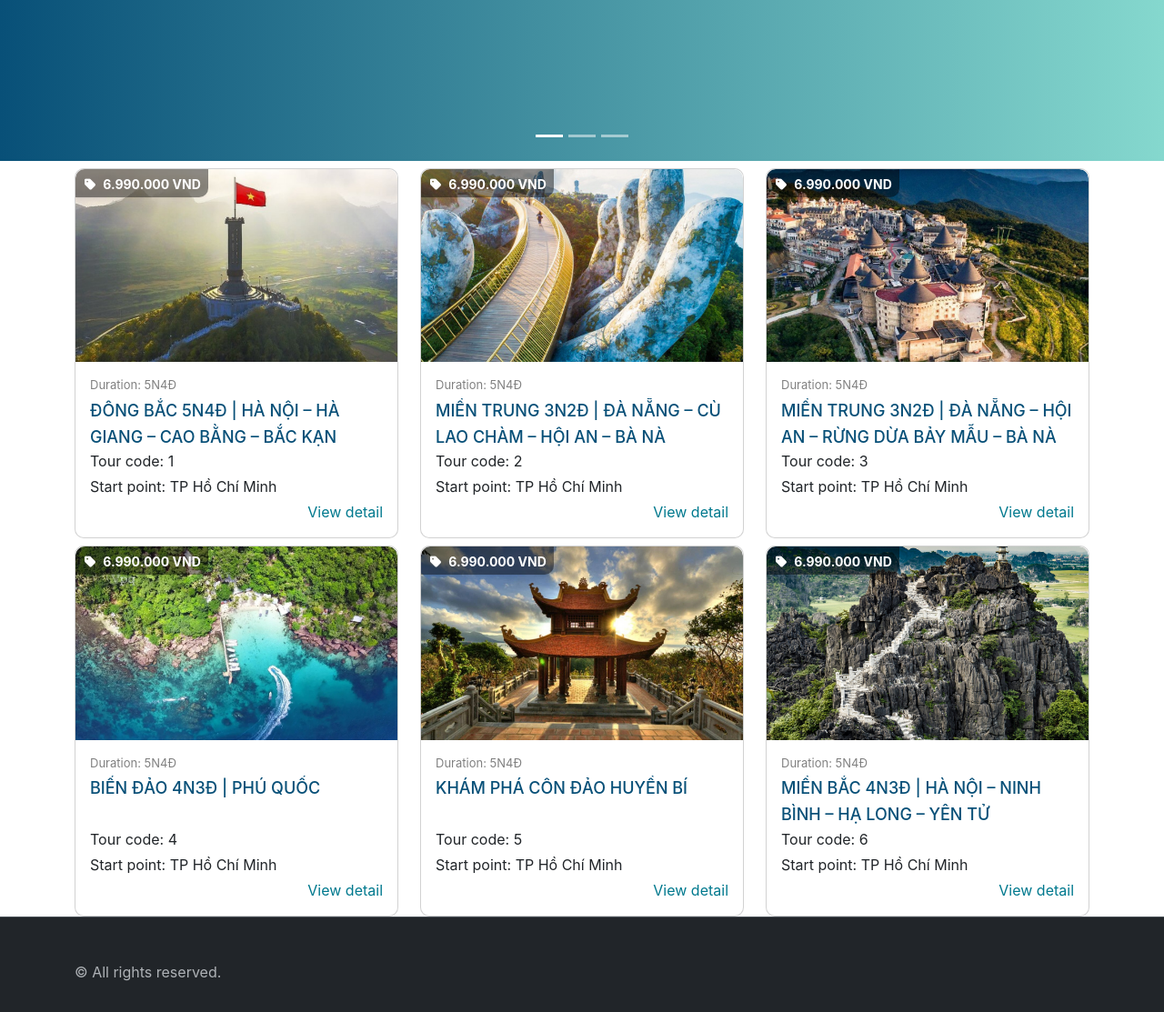
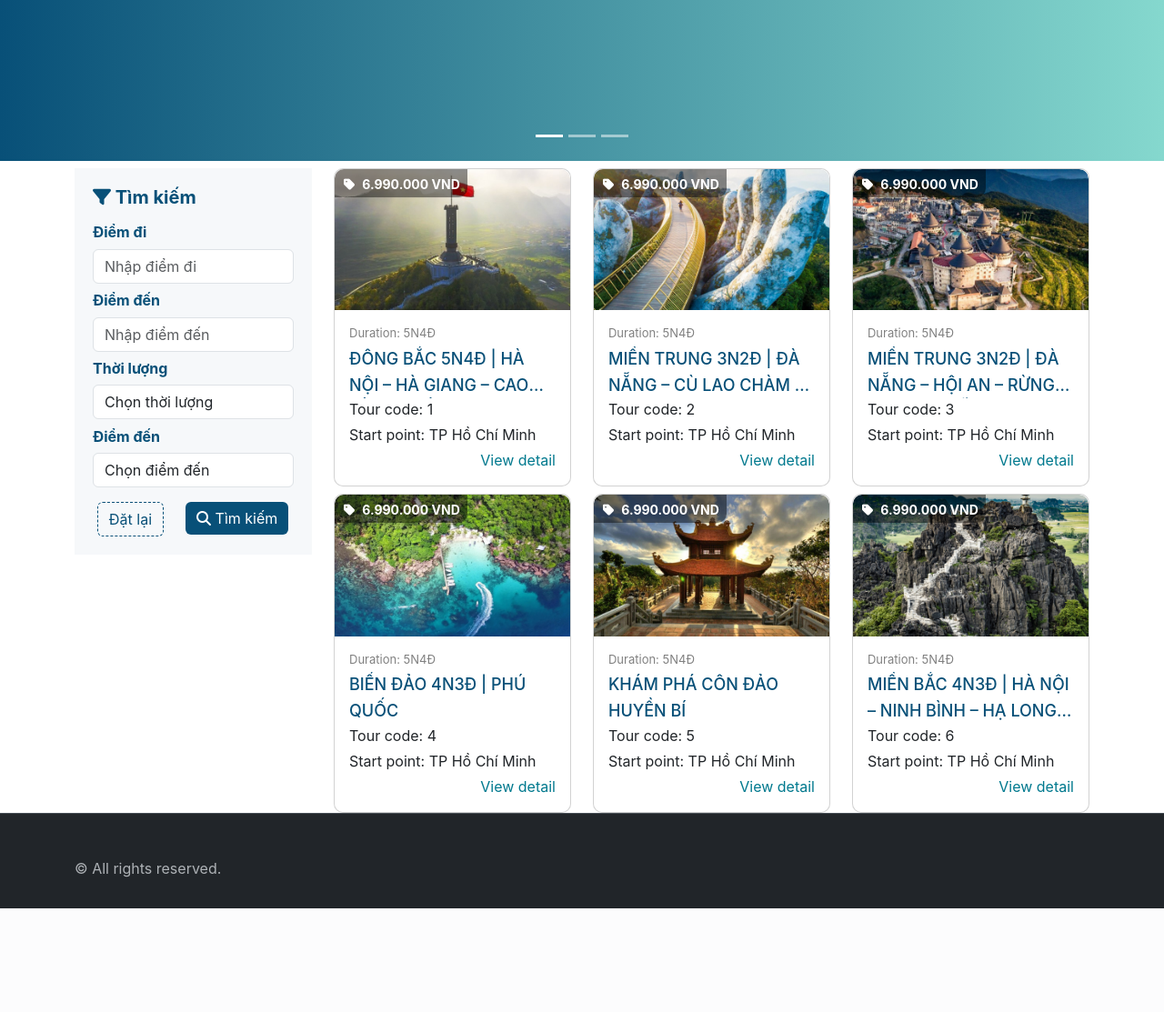
Before and after one commit to khanhvn3103/Tour_management, a PHP site: page / in a window 1280 px wide. Shown: the part 623-1736 px from the top of the page at 91% size. After the commit the page ends 1622 px from the top, so only its background shows below. Run offline with PHP 8.4, Linux system fonts and the light colour scheme; some libraries are stand-ins or nearby versions.

Commit message:
Add filter tourse

```diff
--- a/asset/css/all.css
+++ b/asset/css/all.css
@@ -8,6 +8,7 @@
     --color-primary: rgba(8, 80, 120, 1);
     --color-link: rgb(0, 121, 142);
     --color-link-hover: rgb(0, 148, 176);
+    --background-light: #f6f8fa;
 }
 
 body {
@@ -32,3 +33,11 @@ a{
 a:hover{
     color: var(--color-link-hover) !important;
 }
+
+.primary-color{
+    color: var(--color-primary) !important;
+}
+
+.font-weight-bold{
+    font-weight: bold !important;
+}
--- a/asset/css/boostrap_custome.css
+++ b/asset/css/boostrap_custome.css
@@ -26,3 +26,9 @@
 .card p{
     margin-bottom: .25rem !important;
 }
+
+.btn-dashed{
+    font-weight: var(--bs-btn-font-weight) !important;
+    color: var(--color-primary) !important;
+    border: 1px dashed var(--color-primary) !important;
+}
--- a/asset/css/style.css
+++ b/asset/css/style.css
@@ -99,3 +99,14 @@
     transform: scale(1, 1);
     -webkit-transform: scale(1.1);
 }
+
+.filter-tours{
+    padding: 1.25rem !important;
+    background: var(--background-light);
+}
+
+.filter-tours label{
+    font-weight: bold !important;
+    color: var(--color-primary) !important;
+    margin: .4rem 0;
+}
--- /dev/null
+++ b/modules/home/filter.php
@@ -0,0 +1,53 @@
+<form class="filter-tours mt-2">
+    <div class="row">
+        <div class="col-12">
+            <h5 class="primary-color font-weight-bold">
+                <i class="fa fa-filter"></i>
+                Tìm kiếm
+            </h5>
+        </div>
+    </div>
+    <div class="form-group">
+        <label for="">Điểm đi</label>
+        <input type="text" class="form-control" id="exampleInputEmail1" aria-describedby="emailHelp" placeholder="Nhập điểm đi">
+    </div>
+
+    <div class="form-group">
+        <label for="">Điểm đến</label>
+        <input type="text" class="form-control" id="exampleInputEmail1" aria-describedby="emailHelp" placeholder="Nhập điểm đến">
+    </div>
+
+    <div class="form-group">
+        <label for="">Thời lượng</label>
+        <select class="form-control">
+            <option value="">Chọn thời lượng</option>
+            <option value="1">1-3 ngày</option>
+            <option value="2">4-7 ngày</option>
+            <option value="3">8-14 ngày</option>
+            <option value="4">Trên 14 ngày</option>
+        </select>
+    </div>
+
+    <div class="form-group">
+        <label for="">Điểm đến</label>
+        <select class="form-control">
+            <option value="">Chọn điểm đến</option>
+            <option value="1">1 người</option>
+            <option value="2">2 người</option>
+            <option value="3">3-5 người</option>
+            <option value="4">5+ người</option>
+        </select>
+    </div>
+
+    <div class="row mt-3">
+        <div class="col-5 text-end">
+            <button type="button" class="btn btn-dashed">Đặt lại</button>
+        </div>
+        <div class="col-7 text-start">
+            <button type="submit" class="btn btn-primary">
+                <i class="fa fa-search"></i>
+                Tìm kiếm
+            </button>
+        </div>
+    </div>
+</form>
--- a/modules/home/list_tour.php
+++ b/modules/home/list_tour.php
@@ -54,6 +54,13 @@
         ?>
 
         <div class="row">
+            <div class="col-3">
+                <?php
+                    include 'modules/home/filter.php';
+                ?>
+            </div>
+            <div class="col-9">
+                <div class="row">
                     <?php
                     foreach ($listTours as $tour){
                         ?>
@@ -83,6 +90,8 @@
                     }
                     ?>
                 </div>
+            </div>
+        </div>
 
 
     </div>
```
Lines whose indentation alone changed are shown as unchanged.
